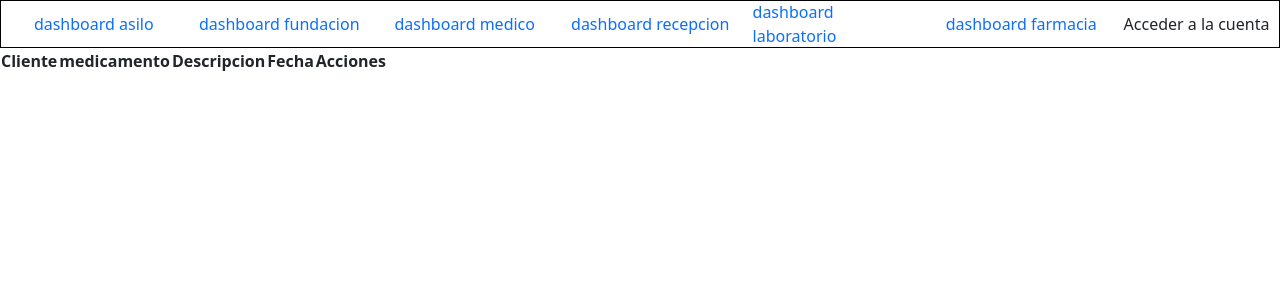
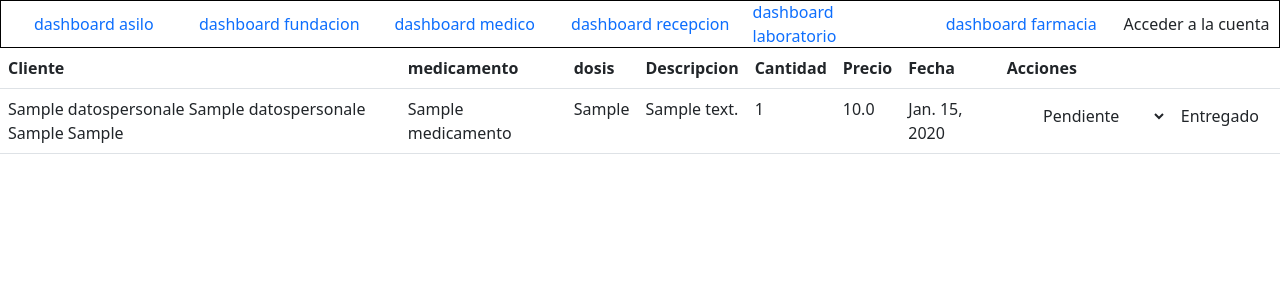
Before and after one commit to zombozo/senes-proteges, a Django app: page /fundacion/dashboard-farmacia/ in a window 1280 px wide. Shown: the top 308 px of the page. Run offline with Django 4.2, Linux system fonts and the light colour scheme; tables that the repository leaves empty hold one stand-in row (values such as "Sample post"); lists and menus that the app fills with data are empty.

Commit message:
requirements agregado

```diff
--- a/asilo/templates/base_asilo.html
+++ b/asilo/templates/base_asilo.html
@@ -33,7 +33,7 @@
                     </form>
                 </article>
                 <a href="{% url 'asilo:dashboard-medico' %}" class="">dashboard Medico</a>
-                <a href="" class="">pagos</a>
+                <a href="" class="">Contabilidad</a>
                 <a href="" class="">reportes</a>
             </nav>
         {% endblock nav %}
--- a/fundacion/static/css/medico/base.css
+++ b/fundacion/static/css/medico/base.css
@@ -60,3 +60,13 @@ form {
     justify-content: center;
     align-items: center;
 }
+
+
+/* mods */
+
+.elementos-inline {
+    display: flex;
+    align-items: center;
+    flex-direction: row;
+    justify-content: space-between;
+}
--- a/fundacion/templates/pages/dashboard-farmacia.html
+++ b/fundacion/templates/pages/dashboard-farmacia.html
@@ -2,26 +2,45 @@
 {% block body %}
     <section>
         <article>
-            <table>
+            <table class="table">
                 <thead>
                     <tr>
                         <th>Cliente</th>
                         <th>medicamento</th>
+                        <th>dosis</th>
                         <th>Descripcion</th>
+                        <th>Cantidad</th>
+                        <th>Precio</th>
                         <th>Fecha</th>
                         <th>Acciones</th>
                     </tr>
                 </thead>
                 <tbody>
-                <tr>
-                    {% for solicitud in solicitudCitaDetalle %}
-                        <td>{{solicitud.id_solicitudCita.id_expediente.get_nombreCompleto}}</td>
-                        <td>{{solicitud.id_especialidad.nombre}}</td>
-                        <td>{{solicitud.descripcion}}</td>
-                        <td>{{solicitud.fecha_hora}}</td>
-                        <td></td>
+
+                    {% for tratamiento in tratamientos %}
+                        <tr>
+                            <td>{{tratamiento.id_ficha.id_expediente.id_datosPersonales.get_nombreCompleto}}</td>
+                            <td>{{tratamiento.medicamento.nombre}}</td>
+                            <td>{{tratamiento.medicamento.dosis}}</td>
+                            <td>{{tratamiento.descripcion}}</td>
+                            <td>{{tratamiento.cantidad}}</td>
+                            <td>{{tratamiento.medicamento.precio}}</td>
+                            <td>{{tratamiento.fecha}}</td>
+                            <td>
+                                <form class="elementos-inline" action="{% url 'fundacion:actualizar-tratamiento' tratamiento.id_tratamiento %}" method="post">
+                                {% csrf_token %}
+                                <select class="btn" name="estado" id="estado">
+                                    <option value="1">Pendiente</option>
+                                    <option value="2">Entregado</option>
+                                    <option value="3">Sin existencia</option>
+                                    <option value="4">No se presento</option>
+                                </select>
+                                    <button class="btn" type="submit">Entregado</button>
+                                </form>
+                            </td>
+                         </tr>
                     {% endfor %}
-                </tr>
+
                 </tbody>
             </table>
         </article>
--- a/fundacion/urls.py
+++ b/fundacion/urls.py
@@ -17,7 +17,8 @@ urlpatterns = [
     path("actualizar-detalle-solicitud/<int:pk>/", view=solicitudDetalleUpdateDatetimeView.as_view(), name="actualizar-detalle-solicitud"),
     path("actualizar-solicitud-cita/<int:pk>/", view=solicitudUpdateView.as_view(), name='actualizar-solicitud-cita'),
     path("dashboard-laboratorio/", view=dashboardLaboratorio.as_view(), name="dashboard-laboratorio"),
-    path("dashboard-farmacia/", view=dashboardFarmacia.as_view(), name="dashboard-farmacia")
+    path("dashboard-farmacia/", view=dashboardFarmacia.as_view(), name="dashboard-farmacia"),
+    path("actualizar-tratamiento/<int:pk>/", view=tratamientoUpdateview.as_view(), name="actualizar-tratamiento")
 ]
 
 # <int:id_cliente>/
--- a/fundacion/views.py
+++ b/fundacion/views.py
@@ -121,6 +121,13 @@ class tratamientoCreateView(CreateView):
         self.success_url = self.success_url+f"{solicitud.id_solicitudCita.id_expediente}"
         return super().form_valid(form)
 
+class tratamientoUpdateview(UpdateView):
+    model = tratamiento
+    fields = ["estado"]
+    success_url= "/fundacion/dashboard-farmacia/"
+
+
+
 class solicitudDetalleUpdateDatetimeView(UpdateView):
     template_name="pages/recepcion/dashboard.html"
     model = solicitudCitaDetalle
```
Also changed, not shown: fundacion/templates/pages/dashboard-laboratorio.html (+10 -1 lines), fundacion/models.py (line endings or trailing spaces), usuarios/models.py (line endings or trailing spaces).
